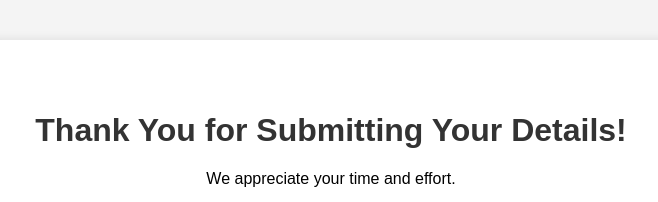
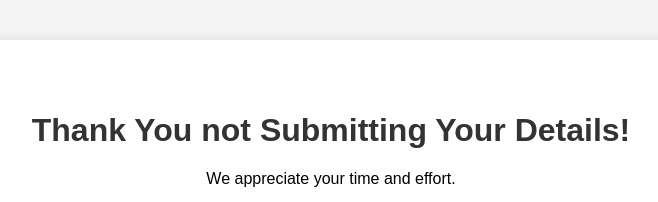
Before and after one commit to kictharsh221/kictharsh, a plain HTML site: page index1.html in a window 1280 px wide. Shown: the part 224-426 px from the top of the page, without its empty margins (309-967 px from the left). Drawn offline with Linux system fonts and the light colour scheme.

Commit message:
Update index1.html

```diff
--- a/index1.html
+++ b/index1.html
@@ -42,7 +42,7 @@
 <body>
 
     <div class="container">
-        <h1>Thank You for Submitting Your Details!</h1>
+        <h1>Thank You not Submitting Your Details!</h1>
         <p>We appreciate your time and effort.</p>
         <a href="./index2.html" target="_blank">Go to Homepage</a>
     </div>
```
